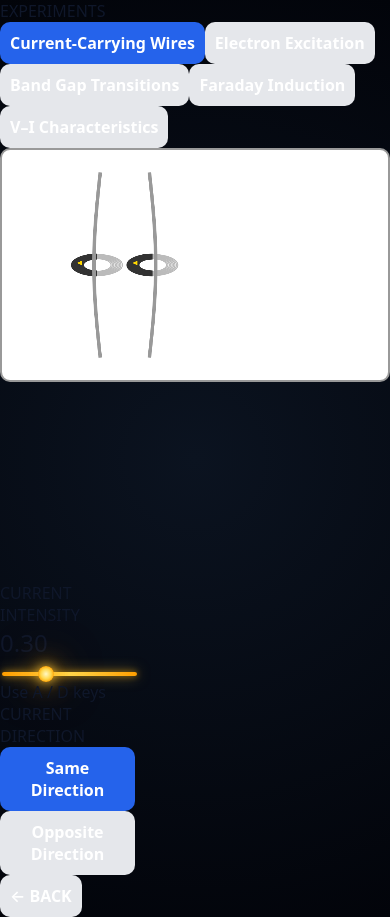
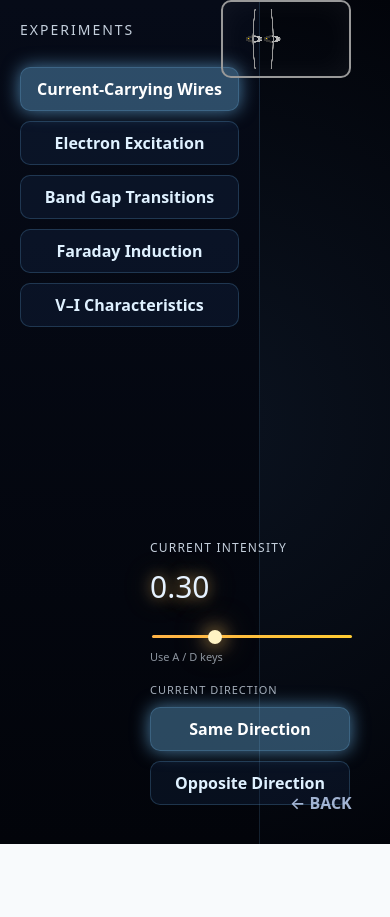
Before and after one commit to Assam157/RadiationLab, a React (Create React App) app: page /em in a window 390 px wide. After the commit the page ends 844 px from the top, so only its background shows below. Built offline with nearby package versions, Linux system fonts and the light colour scheme.

Commit message:
Add files via upload

```diff
--- a/src/components/EMLab.css
+++ b/src/components/EMLab.css
@@ -1,186 +1,269 @@
 /* ======================================================
-   MOBILE COMPATIBILITY (LAYOUT PRESERVED)
-   No panel changes, no slider changes
+   CINEMATIC ELECTROMAGNETISM LAB UI (FIXED)
    ====================================================== */
 
-/* ---------- Large tablets / small laptops ---------- */
-@media (max-width: 1200px) {
+/* ================= GLOBAL SAFETY ================= */
+/* NEVER allow global canvas background */
+canvas {
+  background: transparent;
+}
+
+/* ================= ROOT ================= */
+.cinema-root {
+  position: relative;
+  width: 100vw;
+  height: 100vh;
+  background: radial-gradient(circle at center, #0b1320, #02040a);
+  overflow: hidden;
+  font-family: "Segoe UI", system-ui, -apple-system, sans-serif;
+}
+
+/* ================= CANVAS ================= */
+.cinema-root canvas {
+  display: block;
+  margin: auto;
+  background: transparent;
+  box-shadow:
+    0 0 60px rgba(80, 160, 255, 0.18),
+    0 0 140px rgba(0, 60, 140, 0.25);
+}
+
+/* ================= TITLE ================= */
+.cinema-title {
+  position: absolute;
+  top: 26px;
+  left: 50%;
+  transform: translateX(-50%);
+  text-align: center;
+  pointer-events: none;
+  color: #e6f2ff;
+  letter-spacing: 2px;
+  text-transform: uppercase;
+  font-size: 28px;
+  text-shadow:
+    0 0 18px rgba(120, 200, 255, 0.5),
+    0 0 40px rgba(120, 200, 255, 0.25);
+}
+
+.cinema-title span {
+  display: block;
+  margin-top: 6px;
+  font-size: 13px;
+  letter-spacing: 1.4px;
+  color: rgba(180, 220, 255, 0.8);
+}
+
+/* ================= TOGGLE BUTTONS ================= */
+.cinema-toggle {
+  position: absolute;
+  bottom: 120px;
+  left: 50%;
+  transform: translateX(-50%);
+  display: flex;
+  gap: 22px;
+}
+
+.cinema-btn {
+  background: rgba(30, 60, 110, 0.18);
+  border: 1px solid rgba(120, 200, 255, 0.15);
+  color: rgba(200, 220, 255, 0.65);
+  padding: 12px 26px;
+  font-size: 13px;
+  letter-spacing: 1px;
+  cursor: pointer;
+  backdrop-filter: blur(6px);
+  transition: all 0.25s ease;
+  text-transform: uppercase;
+}
+
+.cinema-btn:hover {
+  background: rgba(60, 120, 200, 0.35);
+  color: #ffffff;
+}
+
+.cinema-btn.active {
+  background: rgba(120, 200, 255, 0.35);
+  color: #ffffff;
+  border-color: rgba(120, 200, 255, 0.8);
+  box-shadow:
+    0 0 18px rgba(120, 200, 255, 0.8),
+    0 0 36px rgba(120, 200, 255, 0.45),
+    inset 0 0 12px rgba(255, 255, 255, 0.2);
+}
+
+/* ================= ENERGY PANEL ================= */
+.cinema-energy {
+  position: absolute;
+  right: 40px;
+  top: 50%;
+  transform: translateY(-50%);
+  width: 200px;
+  color: #e6f2ff;
+  margin-top: 250px;
+}
+
+.cinema-energy .label {
+  font-size: 12px;
+  letter-spacing: 1.2px;
+  opacity: 0.85;
+}
+
+.cinema-energy .value {
+  font-size: 30px;
+  margin: 10px 0 14px;
+  text-shadow:
+    0 0 14px rgba(255, 200, 100, 0.65),
+    0 0 30px rgba(255, 200, 100, 0.35);
+}
+
+/* ================= SLIDER ================= */
+.cinema-energy input[type="range"] {
+  -webkit-appearance: none;
+  width: 100%;
+  height: 3px;
+  background: linear-gradient(to right, #ffb347, #ffcc33);
+  border-radius: 2px;
+}
+
+.cinema-energy input[type="range"]::-webkit-slider-thumb {
+  -webkit-appearance: none;
+  width: 14px;
+  height: 14px;
+  border-radius: 50%;
+  background: #fff3c4;
+  box-shadow:
+    0 0 18px rgba(255, 200, 100, 0.9),
+    0 0 32px rgba(255, 180, 80, 0.6);
+  cursor: pointer;
+}
+
+/* ================= BACK BUTTON ================= */
+.cinema-back,
+.lab-back {
+  position: absolute;
+  bottom: 20px;
+  left: 20px;
+  background: none;
+  border: none;
+  color: rgba(200, 220, 255, 0.8);
+  cursor: pointer;
+}
+
+.cinema-back:hover,
+.lab-back:hover {
+  color: #ffffff;
+}
+
+/* ================= LAB LAYOUT ================= */
+.lab-root {
+  display: flex;
+  width: 100vw;
+  height: 100vh;
+  background: radial-gradient(circle, #0b1320, #02040a);
+}
+
+.lab-panel {
+  width: 260px;
+  padding: 20px;
+  background: linear-gradient(#060b18, #02040a);
+  border-right: 1px solid rgba(120, 200, 255, 0.15);
+  color: #e6f2ff;
+}
+
+.lab-panel-title {
+  font-size: 14px;
+  letter-spacing: 2px;
+  margin-bottom: 18px;
+  opacity: 0.85;
+}
+
+.panel-section {
+  margin-top: 18px;
+  font-size: 11px;
+  letter-spacing: 1px;
+  opacity: 0.7;
+}
+
+.panel-btn {
+  width: 100%;
+  margin-top: 10px;
+  padding: 10px;
+  background: rgba(30, 60, 110, 0.2);
+  border: 1px solid rgba(120, 200, 255, 0.2);
+  color: #dff1ff;
+  cursor: pointer;
+}
+
+.panel-btn.active {
+  background: rgba(120, 200, 255, 0.35);
+  box-shadow: 0 0 18px rgba(120, 200, 255, 0.6);
+}
+
+.panel-hint {
+  margin-top: 6px;
+  font-size: 11px;
+  opacity: 0.6;
+}
+
+/* ================= CANVAS WRAP ================= */
+.lab-canvas-wrap {
+  flex: 1;
+  position: relative;
+}
+
+.lab-canvas-wrap canvas {
+  display: block;
+  margin: auto;
+  background: transparent;
+}
+
+/* ================= RESPONSIVE ================= */
+@media (max-width: 1500px) {
   .cinema-root canvas {
-    transform: scale(0.85);
-    transform-origin: center;
+    transform: scale(0.9);
   }
 }
 
-/* ---------- Tablets ---------- */
-@media (max-width: 1024px) {
+@media (max-width: 1200px) {
   .cinema-root canvas {
     transform: scale(0.8);
   }
+}
+/* ======================================================
+   MOBILE CANVAS SIZE FIX (LAYOUT PRESERVED)
+   Only canvas gets bigger & slightly left
+   ====================================================== */
 
-  .cinema-title {
-    font-size: 22px;
-    top: 22px;
-  }
-
-  .cinema-toggle {
-    bottom: 110px;
-  }
-
-  .cinema-energy {
-    right: 30px;
-    width: 180px;
-  }
-}
-
-/* ---------- Phones (portrait) ---------- */
+/* ---------- Phones & small tablets ---------- */
 @media (max-width: 768px) {
 
-  /* Keep same cinematic layout */
-  .cinema-root {
+  /* Keep overall layout unchanged */
+  .lab-root {
     height: 100dvh;
   }
 
-  /* Canvas only shrinks */
-  .cinema-root canvas {
-    transform: scale(0.68);
-    transform-origin: top center;
-    margin-top: 90px;
+  /* Make canvas BIGGER on mobile */
+  .lab-canvas-wrap canvas {
+    width: 110vw;          /* bigger than screen */
+    max-width: none;
+    height: auto;
+    margin-left: -5vw;    /* shift canvas LEFT */
+    margin-right: 0;
   }
 
-  /* Title scaling */
-  .cinema-title {
-    font-size: 18px;
-    top: 16px;
-    letter-spacing: 1.5px;
-  }
-
-  .cinema-title span {
-    font-size: 11px;
-  }
-
-  /* Toggle buttons stay center-bottom */
-  .cinema-toggle {
-    bottom: 90px;
-    gap: 12px;
-  }
-
-  .cinema-btn {
-    padding: 10px 18px;
-    font-size: 11px;
-  }
-
-  /* Energy panel stays RIGHT – just smaller */
-  .cinema-energy {
-    width: 150px;
-    right: 16px;
-    margin-top: 200px;
-  }
-
-  .cinema-energy .value {
-    font-size: 24px;
-  }
-
-  /* Back button unchanged placement */
-  .cinema-back,
-  .lab-back {
-    bottom: 16px;
-    left: 16px;
+  /* If canvas is inside cinema-root */
+  .cinema-root canvas {
+    width: 110vw;
+    max-width: none;
+    margin-left: -5vw;
   }
 }
 
 /* ---------- Very small phones ---------- */
 @media (max-width: 480px) {
+  .lab-canvas-wrap canvas,
   .cinema-root canvas {
-    transform: scale(0.6);
-  }
-
-  .cinema-energy {
-    width: 135px;
-  }
-
-  .cinema-toggle {
-    bottom: 80px;
+    width: 120vw;         /* even bigger */
+    margin-left: -10vw;  /* stronger left shift */
   }
 }
-/* ======================================================
-   SUN-LIKE YELLOW SLIDER + BLUE BACKGROUND (LOCKED)
-   ====================================================== */
-
-/* 🔵 Force cinematic blue background */
-.cinema-root,
-.lab-root {
-  background: radial-gradient(circle at center, #0b1320, #02040a);
-}
-
-/* ================= SUN-LIKE SLIDER ================= */
-
-/* Base track */
-.cinema-energy input[type="range"] {
-  -webkit-appearance: none;
-  appearance: none;
-  width: 100%;
-  height: 4px;
-  border-radius: 3px;
-  background: linear-gradient(
-    to right,
-    #ff9f00,
-    #ffd84d,
-    #ff9f00
-  );
-  box-shadow:
-    0 0 6px rgba(255, 180, 0, 0.6),
-    0 0 14px rgba(255, 200, 60, 0.6);
-  outline: none;
-}
-
-/* ☀️ Sun-like glowing thumb (Chrome / Edge / Safari) */
-.cinema-energy input[type="range"]::-webkit-slider-thumb {
-  -webkit-appearance: none;
-  appearance: none;
-  width: 16px;
-  height: 16px;
-  border-radius: 50%;
-  background: radial-gradient(
-    circle at center,
-    #fff8c4 0%,
-    #ffd84d 45%,
-    #ff9f00 75%
-  );
-  box-shadow:
-    0 0 12px rgba(255, 200, 60, 0.9),
-    0 0 26px rgba(255, 170, 0, 0.8),
-    0 0 48px rgba(255, 140, 0, 0.6);
-  border: none;
-  cursor: pointer;
-}
-
-/* ☀️ Firefox track */
-.cinema-energy input[type="range"]::-moz-range-track {
-  height: 4px;
-  border-radius: 3px;
-  background: linear-gradient(
-    to right,
-    #ff9f00,
-    #ffd84d,
-    #ff9f00
-  );
-}
-
-/* ☀️ Firefox thumb */
-.cinema-energy input[type="range"]::-moz-range-thumb {
-  width: 16px;
-  height: 16px;
-  border-radius: 50%;
-  background: radial-gradient(
-    circle at center,
-    #fff8c4 0%,
-    #ffd84d 45%,
-    #ff9f00 75%
-  );
-  box-shadow:
-    0 0 12px rgba(255, 200, 60, 0.9),
-    0 0 26px rgba(255, 170, 0, 0.8),
-    0 0 48px rgba(255, 140, 0, 0.6);
-  border: none;
-  cursor: pointer;
-}
```
